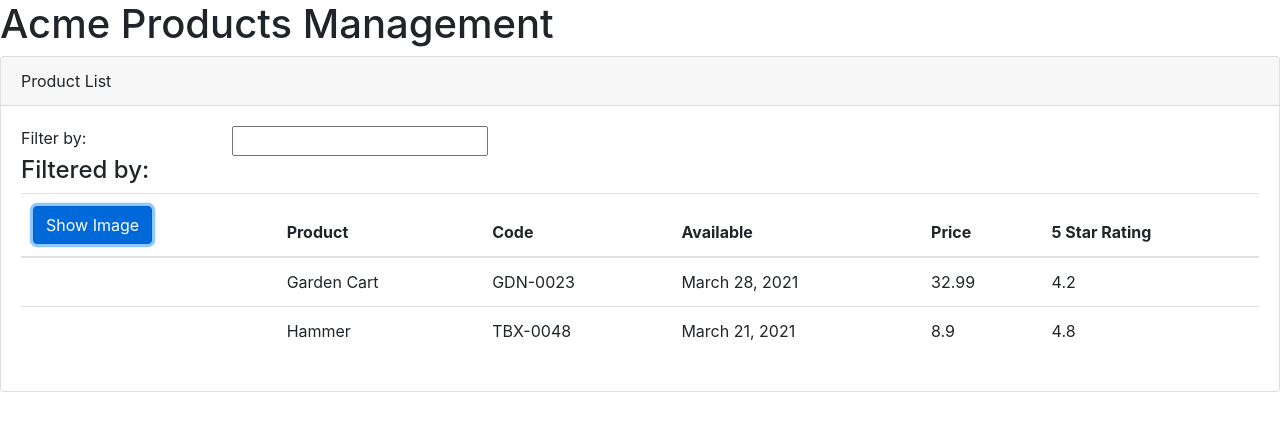
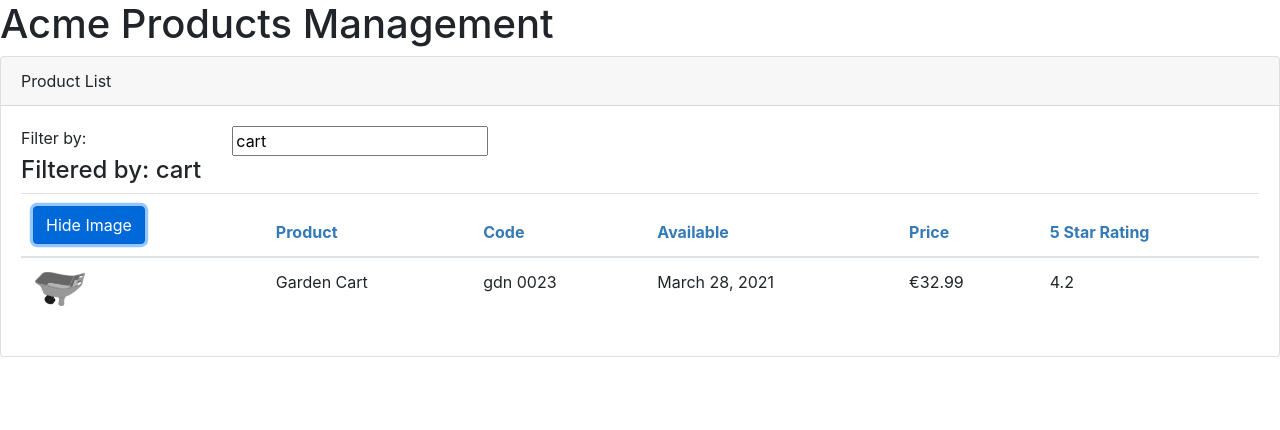
Before and after one commit to anibalortegap/APM, an Angular app: page / in a window 1280 px wide. Both pictures are taken after a click on the button "Show Image". Shown: the top 430 px of the page. Built offline with nearby package versions, Linux system fonts and the light colour scheme.

Commit message:
[ADD] Feature product-list with components, styles, interfaces and events

```diff
--- a/package.json
+++ b/package.json
@@ -1,6 +1,6 @@
 {
-  "name": "apm",
-  "version": "0.0.0",
+  "name": "acme-products-management",
+  "version": "1.0.0",
   "scripts": {
     "ng": "ng",
     "start": "ng serve -o",
--- /dev/null
+++ b/src/app/product/product-list.component.css
@@ -0,0 +1,3 @@
+thead {
+  color: #337ab7;
+}
--- a/src/app/product/product-list.component.html
+++ b/src/app/product/product-list.component.html
@@ -4,12 +4,12 @@
     <div class="row">
       <div class="col-md-2">Filter by:</div>
       <div class="col-md-4">
-        <input type="text" />
+        <input type="text" [(ngModel)]="listFilter" />
       </div>
     </div>
     <div class="row">
       <div class="col-md-6">
-        <h4>Filtered by:</h4>
+        <h4>Filtered by: {{ listFilter }}</h4>
       </div>
     </div>
     <div class="table-responsive">
@@ -21,7 +21,9 @@
         <thead>
           <tr>
             <th id="buttonImage">
-              <button class="btn btn-primary">Show Image</button>
+              <button class="btn btn-primary" (click)="showToggle()">
+                {{ showImage ? "Hide" : "Show" }} Image
+              </button>
             </th>
             <th id="product">Product</th>
             <th id="code">Code</th>
@@ -31,12 +33,25 @@
           </tr>
         </thead>
         <tbody>
-          <tr *ngFor="let product of products">
-            <td id="buttonImage"></td>
+          <tr *ngFor="let product of filteredProducts">
+            <td id="productImage">
+              <img
+                *ngIf="showImage"
+                [src]="product.imageUrl"
+                [title]="product.productName"
+                [alt]="product.productName"
+                [style.width.px]="imageWidth"
+                [style.margin.px]="imageMargin"
+              />
+            </td>
             <td id="productName">{{ product.productName }}</td>
-            <td id="productCode">{{ product.productCode }}</td>
+            <td id="productCode">
+              {{ product.productCode | lowercase | convertToSpaces: "-" }}
+            </td>
             <td id="releaseDate">{{ product.releaseDate }}</td>
-            <td id="productPrice">{{ product.price }}</td>
+            <td id="productPrice">
+              {{ product.price | currency: "EUR":"symbol":"1.2-2" }}
+            </td>
             <td id="startRating">{{ product.starRating }}</td>
           </tr>
         </tbody>
--- a/src/app/product/product-list.component.ts
+++ b/src/app/product/product-list.component.ts
@@ -1,12 +1,33 @@
-import { Component } from '@angular/core';
+import { Component, OnInit } from '@angular/core';
+import { IProduct } from './product';
 
 @Component({
   selector: 'pm-products',
   templateUrl: './product-list.component.html',
+  styleUrls: ['./product-list.component.css'],
 })
-export class ProductListComponent {
+export class ProductListComponent implements OnInit {
+  ngOnInit(): void {
+    this.listFilter = 'cart';
+  }
   pageTitle: string = 'Product List';
-  products: any[] = [
+  showImage: boolean = false;
+  imageWidth: number = 50;
+  imageMargin: number = 2;
+
+  private _listFilter: string = '';
+
+  get listFilter(): string {
+    return this._listFilter;
+  }
+
+  set listFilter(value: string) {
+    this._listFilter = value;
+    this.filteredProducts = this.perfomFilter(value);
+  }
+
+  filteredProducts: IProduct[] = [];
+  products: IProduct[] = [
     {
       productId: 2,
       productName: 'Garden Cart',
@@ -28,4 +49,16 @@ export class ProductListComponent {
       imageUrl: 'assets/images/hammer.png',
     },
   ];
+
+  perfomFilter(filterBy: string): IProduct[] {
+    filterBy = filterBy.toLocaleLowerCase();
+    console.log('FilterBy:', filterBy);
+    return this.products.filter((product: IProduct) =>
+      product.productName.toLocaleLowerCase().includes(filterBy)
+    );
+  }
+
+  showToggle(): void {
+    this.showImage = !this.showImage;
+  }
 }
--- /dev/null
+++ b/src/app/product/product.ts
@@ -0,0 +1,10 @@
+export interface IProduct {
+  productId: number;
+  productName: string;
+  productCode: string;
+  releaseDate: string;
+  description: string;
+  price: number;
+  starRating: number;
+  imageUrl: string;
+}
--- /dev/null
+++ b/src/app/shared/convert-to-spaces.pipe.ts
@@ -0,0 +1,10 @@
+import { Pipe, PipeTransform } from '@angular/core';
+
+@Pipe({
+  name: 'convertToSpaces',
+})
+export class ConvertToSpacesPipe implements PipeTransform {
+  transform(value: string, character: string): string {
+    return value.replace(character, ' ');
+  }
+}
```
Also changed, not shown: src/app/app.module.ts (+4 -3 lines).
